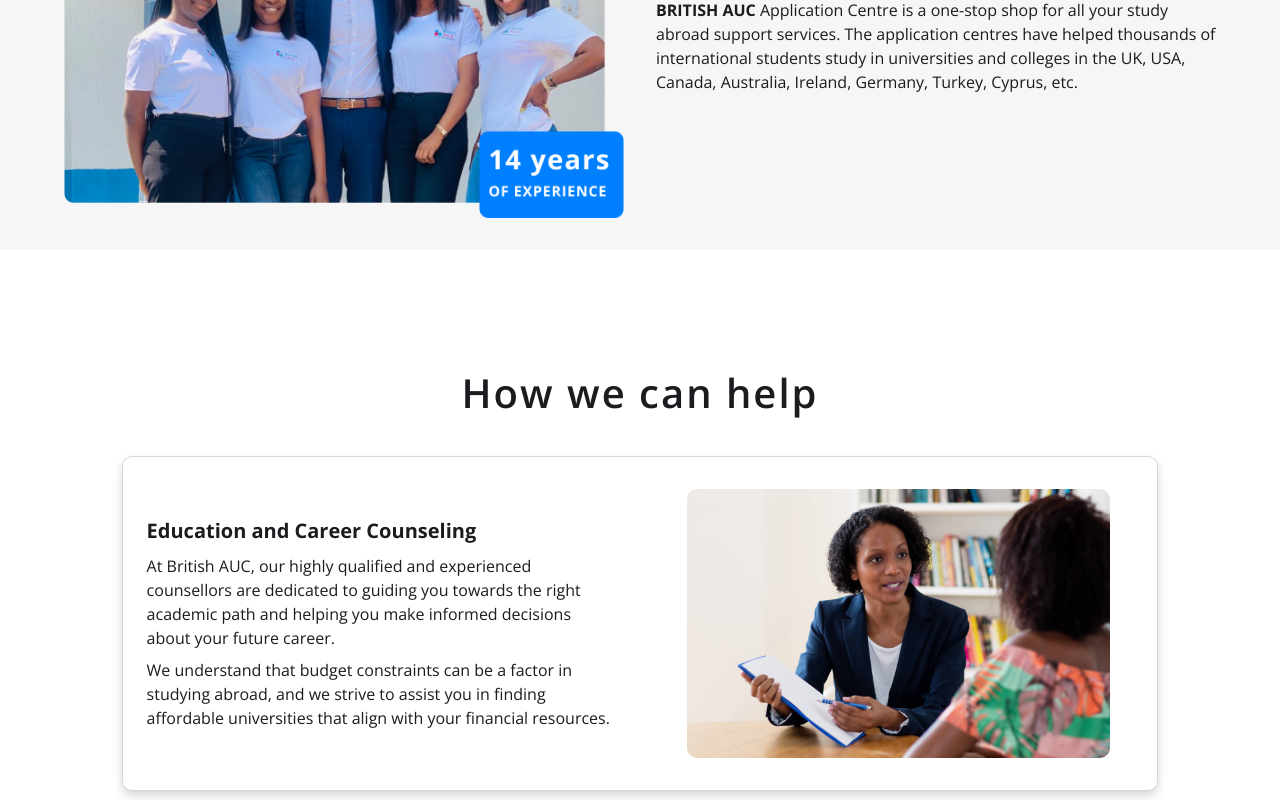
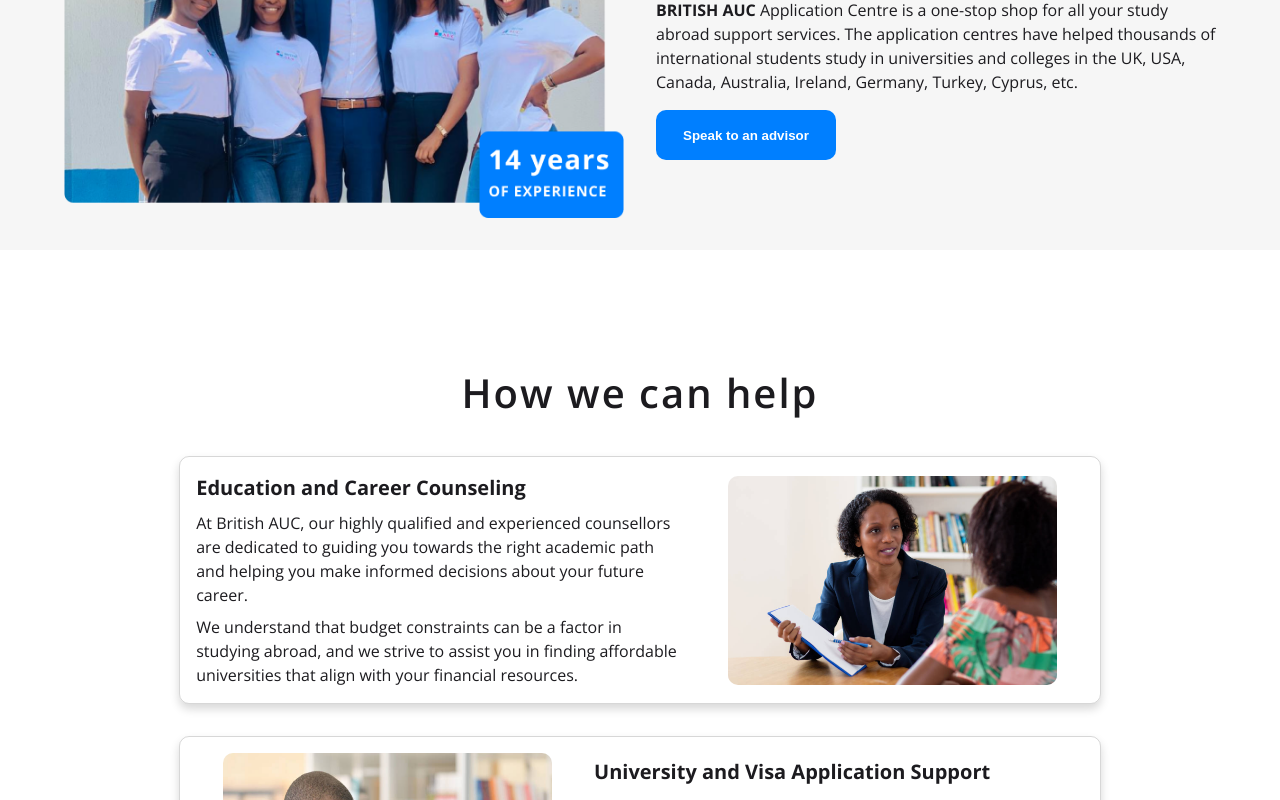
Before and after one commit to British-AUC/company-website, a React (Vite) app in the folder website/: page / in a window 1280 px wide. Shown: the part 1100-1900 px from the top of the page. Built offline with nearby package versions, Linux system fonts and the light colour scheme.

Commit message:
adjusted the size of service cards

```diff
--- a/website/src/data/footerinfo.js
+++ b/website/src/data/footerinfo.js
@@ -26,11 +26,11 @@ export default [
     {
         id: 3,
         title: "CONTACT",
-        link1: "+234 (0) 805 900 0097",
-        link2: "+234 (0) 805 900 0097",
-        link3: "support@britishauc.com",
+        link1: "+234 (0) 903 394 2463",
+        link2: "+234 (0) 903 394 2463",
+        link3: "contact@britishauc.com",
         target1: "tel:+234 (0) 805 900 0097",
         target2: "tel:+234 (0) 805 900 0097",
-        target3: "mailto:support@britishauc.com",
+        target3: "mailto:contact@britishauc.com",
     },
 ]
--- a/website/src/data/services.js
+++ b/website/src/data/services.js
@@ -15,14 +15,14 @@ export default [
     },
     {
         id: 2,
-        title: "University Application and Visa Application Support",
+        title: "University and Visa Application Support",
         paragraph_one: "We take pride in providing comprehensive support throughout the university/college application process. Our team will assist you in accurately completing application forms, ensuring that all relevant information is included to increase your chances of admission.",
         paragraph_two: "Additionally, we take full charge of your visa application, ensuring that the correct documents are prepared, the application fee is paid, and achieving an outstanding 100% success rate.",
         image: image2,
     },
     {
         id: 3,
-        title: "Scholarship Information and Accommodation Arrangement",
+        title: "Scholarship and Accommodation Arrangement",
         paragraph_one: "At British AUC, we are committed to helping Nigerian students secure scholarships, whether they are need-based or athletic scholarships. We have established partnerships with institutions that offer generous scholarships, discounts, or bursaries. ",
         paragraph_two: "Additionally, we assist every student in finding high-quality accommodation options, ranging from university residential halls to private accommodations and host families, relieving students and parents from the stress of securing suitable housing near their chosen university.",
         image: image3,
--- a/website/src/pages/Home.jsx
+++ b/website/src/pages/Home.jsx
@@ -74,6 +74,9 @@ export default function Home(){
                             study in universities and colleges in the UK, USA, Canada,
                             Australia, Ireland, Germany, Turkey, Cyprus, etc.
                         </p>
+                        <button className="button-3">
+                            <a href="#form">Speak to an advisor</a>
+                        </button>
                     </div>
                 </div>
             </section>
--- a/website/src/styles/App.css
+++ b/website/src/styles/App.css
@@ -273,6 +273,25 @@ footer #copyright2 {
   flex-direction: column;
   width: 50%;
 }
+.section-two .section-two-right .button-3 {
+  display: flex;
+  align-items: center;
+  justify-content: center;
+  background-color: #007FFF;
+  width: 180px;
+  height: 50px;
+  border: inherit;
+  outline: none;
+  border-radius: 10px;
+  font-weight: 700;
+}
+.section-two .section-two-right .button-3 a {
+  text-decoration: none;
+  color: white;
+}
+.section-two .section-two-right .button-3:hover {
+  background-color: #006edb;
+}
 
 .section-three {
   display: flex;
@@ -293,14 +312,14 @@ footer #copyright2 {
   border: 0.5px solid rgba(128, 128, 128, 0.315);
   box-shadow: 0px 5px 10px rgba(0, 0, 0, 0.158);
   border-radius: 10px;
-  width: 90%;
+  width: 80%;
   height: auto;
 }
 .section-three .service-left {
   display: flex;
   flex-direction: column;
-  width: 50%;
-  padding: 1em 1.5em;
+  width: 55%;
+  padding: 1em 0em 1em 1em;
   gap: 0.5em;
   justify-content: center;
 }
@@ -314,10 +333,10 @@ footer #copyright2 {
 }
 .section-three .service-right {
   display: flex;
-  width: 50%;
+  width: 45%;
   align-items: center;
   justify-content: center;
-  padding: 2em 1.5em;
+  padding: 1em 1.5em;
 }
 .section-three .service-right img {
   width: 90%;
@@ -326,6 +345,9 @@ footer #copyright2 {
 }
 .section-three .service:nth-child(odd) {
   flex-direction: row-reverse;
+}
+.section-three .service:nth-child(odd) .service-left {
+  padding: 1em 1em 1em 0em;
 }
 
 .section-four {
--- a/website/src/styles/App.scss
+++ b/website/src/styles/App.scss
@@ -298,6 +298,25 @@ footer {
     display: flex;
     flex-direction: column;
     width: 50%;
+    .button-3 {
+      display: flex;
+      align-items: center;
+      justify-content: center;
+      background-color: $companyblue;
+      width: 180px;
+      height: 50px;
+      border: inherit;
+      outline: none;
+      border-radius: 10px;
+      font-weight: 700;
+      a {
+        text-decoration: none;
+        color: white;
+      }
+    }
+    .button-3:hover {
+      background-color: #006edb;
+    }
   }
 }
 // SECTION TWO END
@@ -321,14 +340,14 @@ footer {
     border: 0.5px solid rgba(128, 128, 128, 0.315);
     box-shadow: 0px 5px 10px rgba(0, 0, 0, 0.158);
     border-radius: 10px;
-    width: 90%;
+    width: 80%;
     height: auto;
   }
   .service-left {
     display: flex;
     flex-direction: column;
-    width: 50%;
-    padding: 1em 1.5em;
+    width: 55%;
+    padding: 1em 0em 1em 1em;
     gap: 0.5em;
     justify-content: center;
     h3 {
@@ -342,10 +361,10 @@ footer {
   }
   .service-right {
     display: flex;
-    width: 50%;
+    width: 45%;
     align-items: center;
     justify-content: center;
-    padding: 2em 1.5em;
+    padding: 1em 1.5em;
     img {
       width: 90%;
       height: auto;
@@ -354,6 +373,9 @@ footer {
   }
   .service:nth-child(odd) {
     flex-direction: row-reverse;
+    .service-left {
+      padding: 1em 1em 1em 0em;
+    }
   }
 }
 // SECTION THREE END
```
Also changed, not shown: 1 other file (tests, documents, lock files or other folders).
